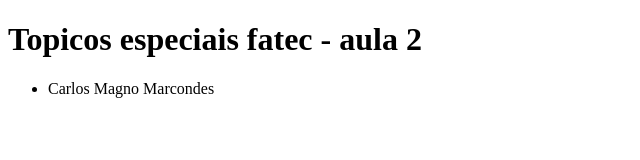
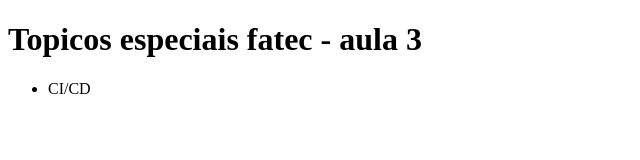
Before and after one commit to cmmarcondes/T-picos-Especiais-Fatec, a plain HTML site: page index.html in a window 1280 px wide. Shown: the whole page, without its empty margins (0-640 px from the left). Drawn offline with Linux system fonts and the light colour scheme.

Commit message:
feat: aula 3

```diff
--- a/index.html
+++ b/index.html
@@ -8,11 +8,11 @@
 </head>
 <body>
     <h1>
-        Topicos especiais fatec - aula 2
+        Topicos especiais fatec - aula 3
     </h1>
     <ul>
         <li>
-            Carlos Magno Marcondes
+            CI/CD
         </li>
     </ul>
 </body>
```
